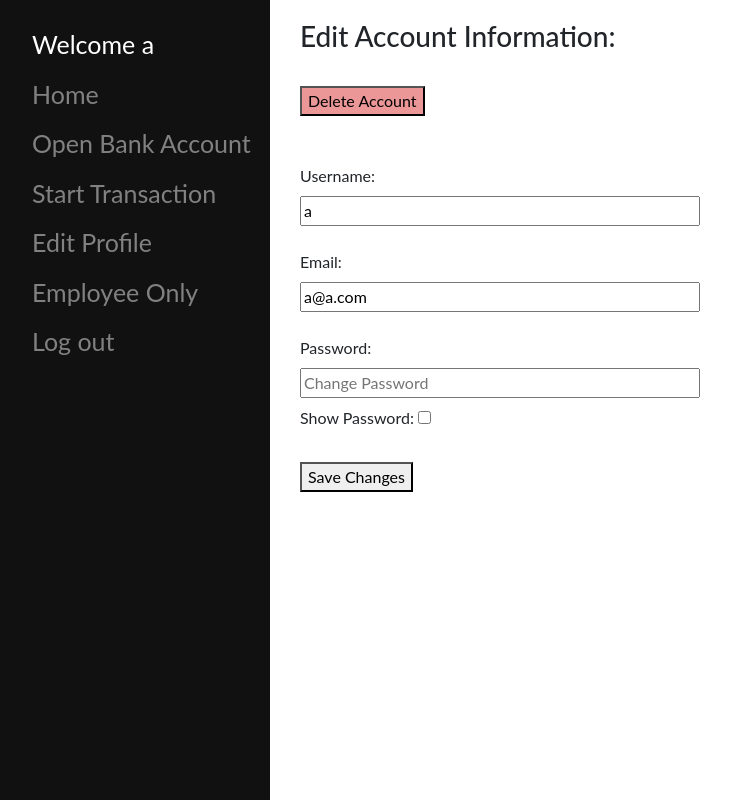
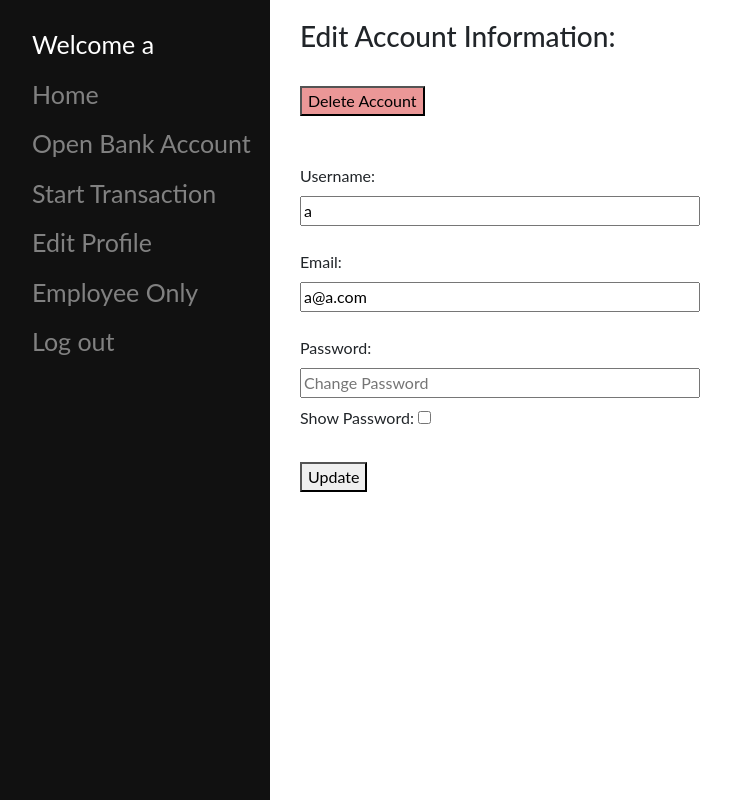
Before and after one commit to NMoua-Edu/BankDB, a PHP site: page /editprofile.php in a window 1280 px wide. Shown: the whole page, without its empty margins (0-731 px from the left). Run offline with PHP 8.4, Linux system fonts and the light colour scheme; a user stored in the database is signed in; data comes from the database, SQL or seed files in the repository.

Commit message:
changes button text, formats code

```diff
--- a/editprofile.php
+++ b/editprofile.php
@@ -72,7 +72,6 @@ include_once 'header.php';
         .dlt-button {
             background-color: #EB9797;
         }
-
     </style>
 </head>
 
@@ -130,11 +129,8 @@ include_once 'header.php';
                 <input type="checkbox" onclick="showPassword()">
             </div>
             <br />
-            <button type="submit" name="update">Save Changes</button>
-
+            <button type="submit" name="update">Update</button>
         </form>
-
-
 
         <div id="id01" class="modal">
             <span onclick="document.getElementById('id01').style.display='none'" class="close" title="Close Modal">×</span>
```
Also changed, not shown: viewProfile.php (line endings or trailing spaces).
